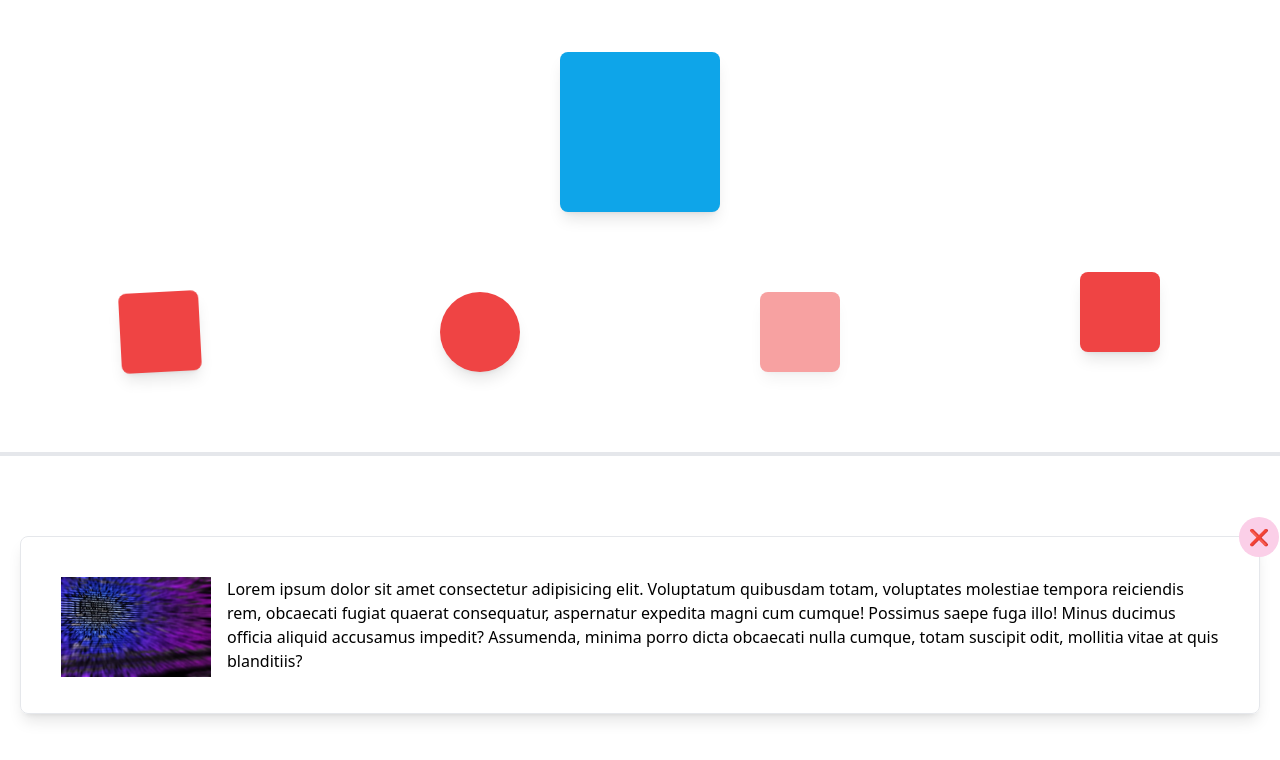
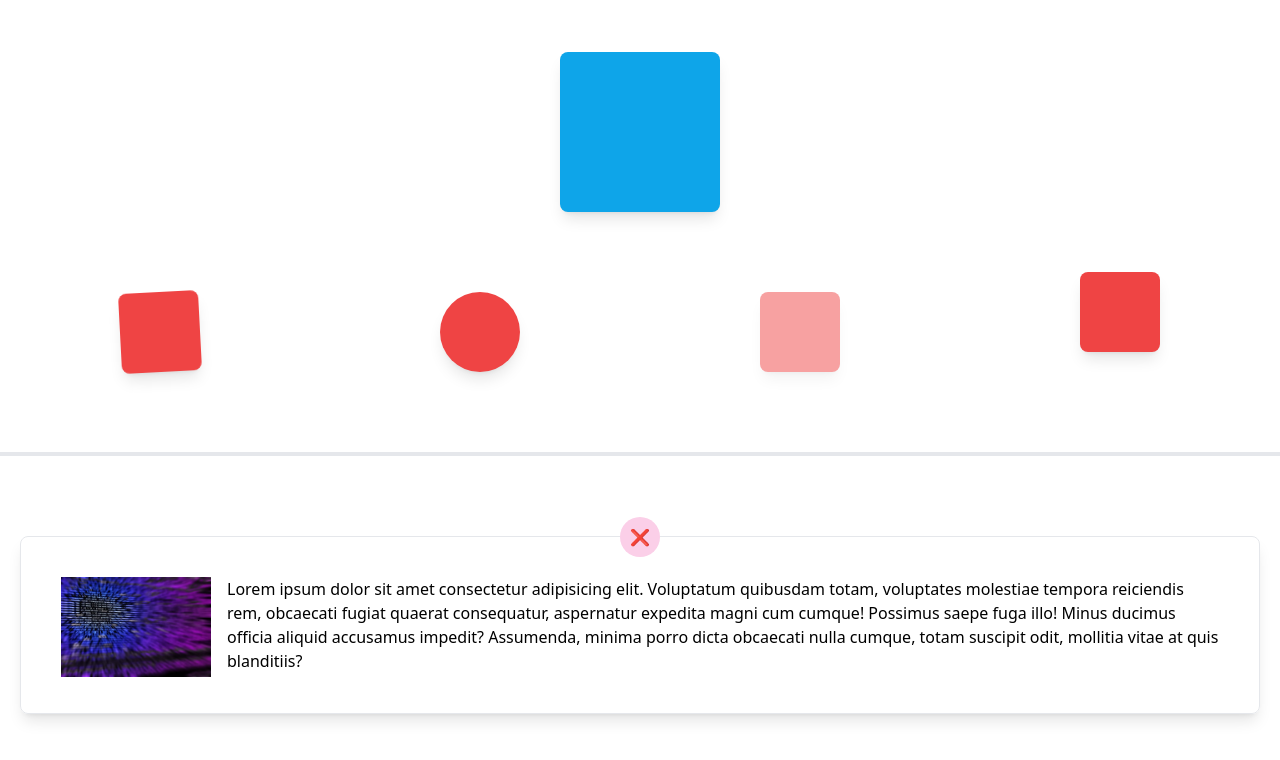
Before and after one commit to GeraAnggaraPutra/tailwind-css, a website: page public/index.html in a window 1280 px wide. Shown: the part 2944-3704 px from the top of the page. Drawn offline with nearby package versions, Linux system fonts and the light colour scheme.

Commit message:
posisi ditengah div

```diff
--- a/public/index.html
+++ b/public/index.html
@@ -137,7 +137,7 @@
 
     <div class="container px-5 mx-auto">
       <div class="border rounded-lg shadow-lg p-10 relative">
-        <div class="w-10 h-10 bg-pink-200 rounded-full flex absolute -top-5 -right-5 cursor-pointer"><span class="text m-auto">❌</span></div>
+        <div class="w-10 h-10 bg-pink-200 rounded-full flex absolute -top-5 left-1/2 -translate-x-1/2 cursor-pointer"><span class="text m-auto">❌</span></div>
         <img src="img/coding.jpg" alt="coding" width="150" class="float-left mr-4">
         <p>Lorem ipsum dolor sit amet consectetur adipisicing elit. Voluptatum quibusdam totam, voluptates molestiae tempora reiciendis rem, obcaecati fugiat quaerat consequatur, aspernatur expedita magni cum cumque! Possimus saepe fuga illo! Minus ducimus officia aliquid accusamus impedit? Assumenda, minima porro dicta obcaecati nulla cumque, totam suscipit odit, mollitia vitae at quis blanditiis?</p>
       </div>
```
